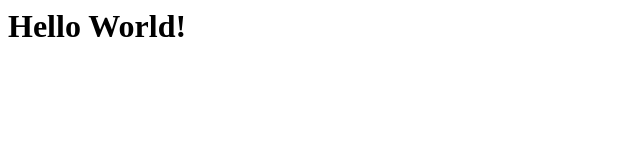
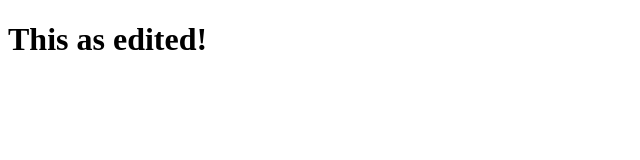
Before and after one commit to WildCat9982/WildCat9982.github.io, a plain HTML site: page index.html in a window 1280 px wide. Shown: the whole page, without its empty margins (0-640 px from the left). Drawn offline with Linux system fonts and the light colour scheme.

Commit message:
new html file structure

```diff
--- a/index.html
+++ b/index.html
@@ -1 +1,10 @@
-<h1>Hello World!</h1>
+<!DOCTYPE html>
+<html lang="en" dir="ltr">
+  <head>
+    <meta charset="utf-8">
+    <title>Hello World!</title>
+  </head>
+  <body>
+    <h1>This as edited!</h1>
+  </body>
+</html>
```
